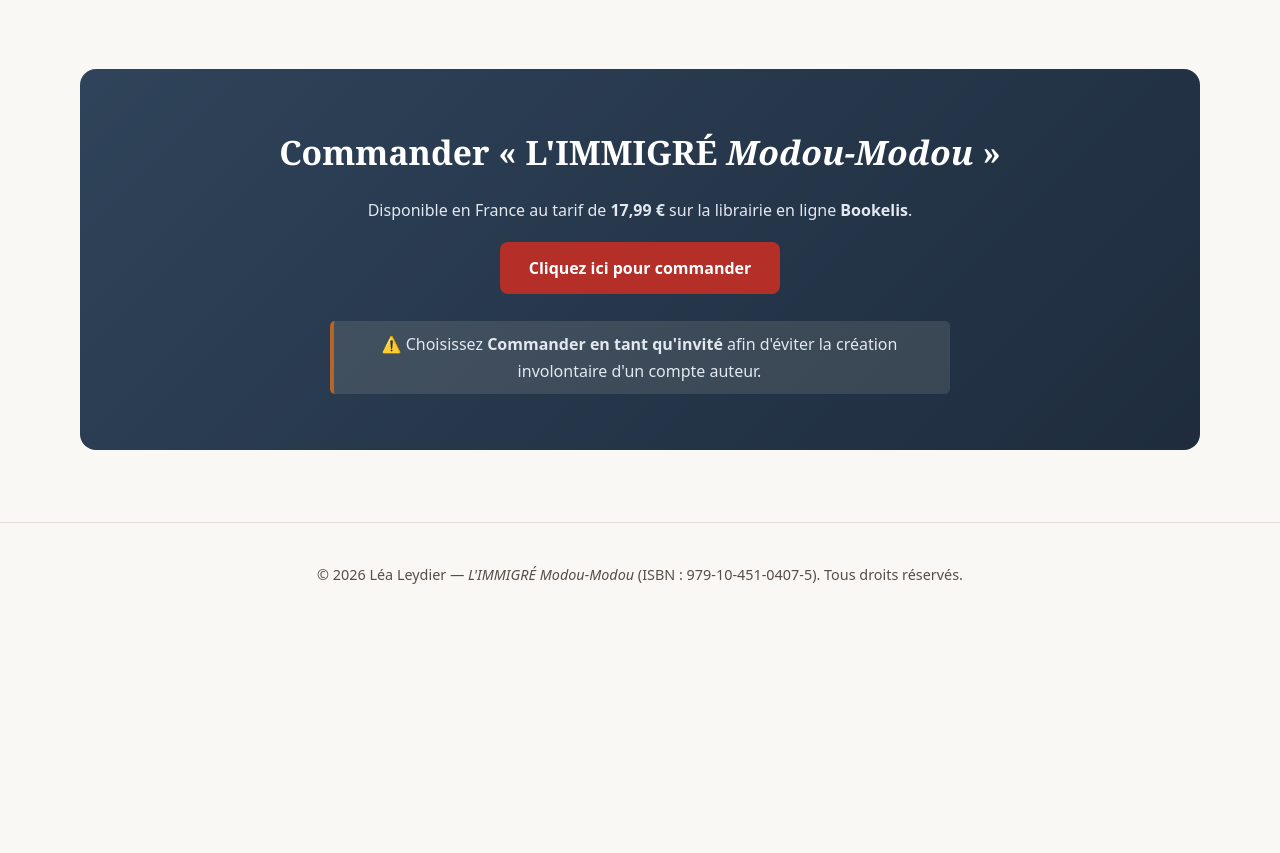
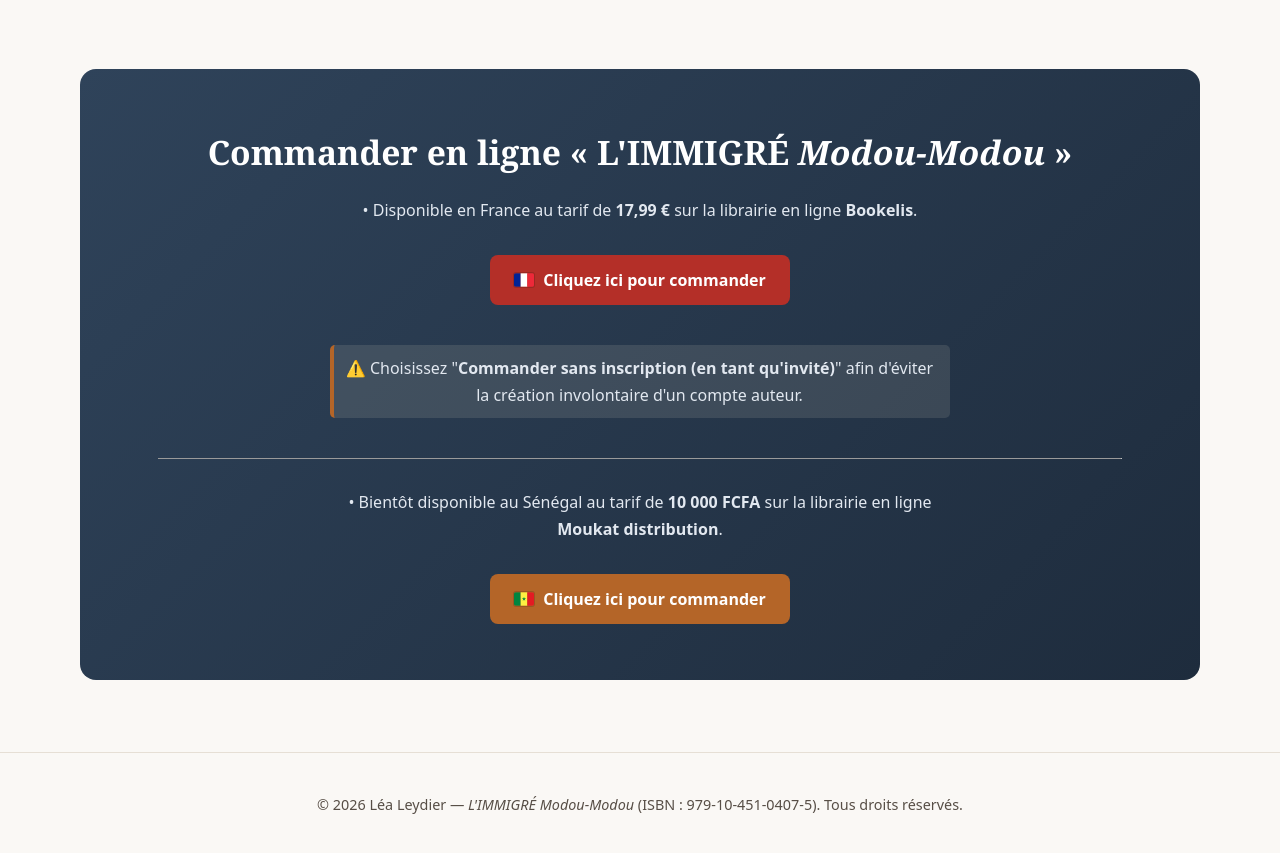
Before and after one commit to lea-leydier/lea-leydier.github.io, a plain HTML site: page index.html in a window 1280 px wide. Shown: the part 4880-5733 px from the top of the page. Before the commit the page ends 5507 px from the top, so only its background shows below. Drawn offline with Linux system fonts and the light colour scheme.

Commit message:
Add files via upload

```diff
--- a/index.html
+++ b/index.html
@@ -21,7 +21,7 @@
   <link rel="canonical" href="https://lea-leydier.github.io/">
   <link rel="icon" href="favicon.ico" sizes="any">
   <link rel="icon" type="image/png" sizes="48x48" href="favicon.png">
-  <link rel="stylesheet" href="styles.css?v=1.6">
+  <link rel="stylesheet" href="styles.css?v=1.7">
   <script type="application/ld+json">
   {
     "@context": "https://schema.org",
@@ -393,10 +393,27 @@
     <section id="buy">
       <div class="container">
         <div class="buy-banner">
-          <h2>Commander «&nbsp;L'IMMIGRÉ <em>Modou-Modou</em>&nbsp;»</h2>
-          <p>Disponible en France au tarif de <strong>17,99 €</strong> sur la librairie en ligne <b>Bookelis</b>.</p>
-          <a href="https://livres.bookelis.com/romans/82018-L-rsquo-IMMIGRE-Modou-Modou.html" target="_blank" rel="noopener" class="btn-primary btn-buy">Cliquez ici pour commander</a>
-          <p class="note">⚠️ Choisissez <strong>Commander en tant qu'invité</strong> afin d'éviter la création involontaire d'un compte auteur.</p>
+          <h2>Commander en ligne «&nbsp;L'IMMIGRÉ <em>Modou-Modou</em>&nbsp;»</h2>
+          <p>• Disponible en France au tarif de <strong>17,99 €</strong> sur la librairie en ligne <b>Bookelis</b>.</p>
+          <a href="https://livres.bookelis.com/romans/82018-L-rsquo-IMMIGRE-Modou-Modou.html" target="_blank" rel="noopener" class="btn-primary btn-buy fr">
+            <svg xmlns="http://w3.org" viewBox="0 0 3 2" width="20" height="14" aria-hidden="true">
+              <rect width="1" height="2" x="0" fill="#002395" />
+              <rect width="1" height="2" x="1" fill="#ffffff" />
+              <rect width="1" height="2" x="2" fill="#ed2939" />
+            </svg>Cliquez ici pour commander
+          </a>
+          <p class="note">⚠️ Choisissez "<strong>Commander sans inscription (en tant qu'invité)</strong>" afin d'éviter la création involontaire d'un compte auteur.</p>
+          <hr />
+          <p>• Bientôt disponible au Sénégal au tarif de <strong>10 000 FCFA</strong> sur la librairie en ligne <b>Moukat distribution</b>.</p>
+
+          <a href="#" onclick="alert('Bientôt disponible'); return false;" target="_blank" rel="noopener" class="btn-primary btn-buy">
+            <svg xmlns="http://w3.org" viewBox="0 0 3 2" width="20" height="14" aria-hidden="true">
+  <rect width="1" height="2" x="0" fill="#00853f" />
+  <rect width="1" height="2" x="1" fill="#fdef42" />
+  <rect width="1" height="2" x="2" fill="#e31b23" />
+  <polygon points="1.5,0.68 1.572,0.901 1.804,0.901 1.616,1.038 1.688,1.259 1.5,1.122 1.312,1.259 1.384,1.038 1.196,0.901 1.428,0.901" fill="#00853f" />
+</svg>Cliquez ici pour commander
+          </a>
         </div>
       </div>
     </section>
--- a/styles.css
+++ b/styles.css
@@ -244,11 +244,27 @@ a.ext-link {
   transform: translateY(-2px);
 }
 
-.btn-buy {
+.btn-buy.fr {
   background: var(--primary-buy);
 }
 
-.btn-buy:hover {
+.btn-buy {
+  display: inline-flex;
+  align-items: center;
+  justify-content: center;
+  padding: 0.75rem 1.5rem;
+}
+
+.btn-primary.btn-buy svg {
+  border-radius: 2px;
+  flex-shrink: 0;
+  vertical-align: middle;
+  margin-right: 9px;
+  border-radius: 2px;
+  box-shadow: 0 0 0 1px rgba(0, 0, 0, 0.15);
+}
+
+.btn-buy.fr:hover {
   background: var(--primary-buyhover);
 }
 
@@ -510,6 +526,14 @@ a.card {
   border-radius: 5px;
 }
 
+.buy-banner hr {
+  margin: 40px auto 30px;
+  width: 90%;
+  color: #eeeeee20;
+  border-bottom: none;
+  height: 1px;
+}
+
 .modal {
   display: none;
   position: fixed;
```
